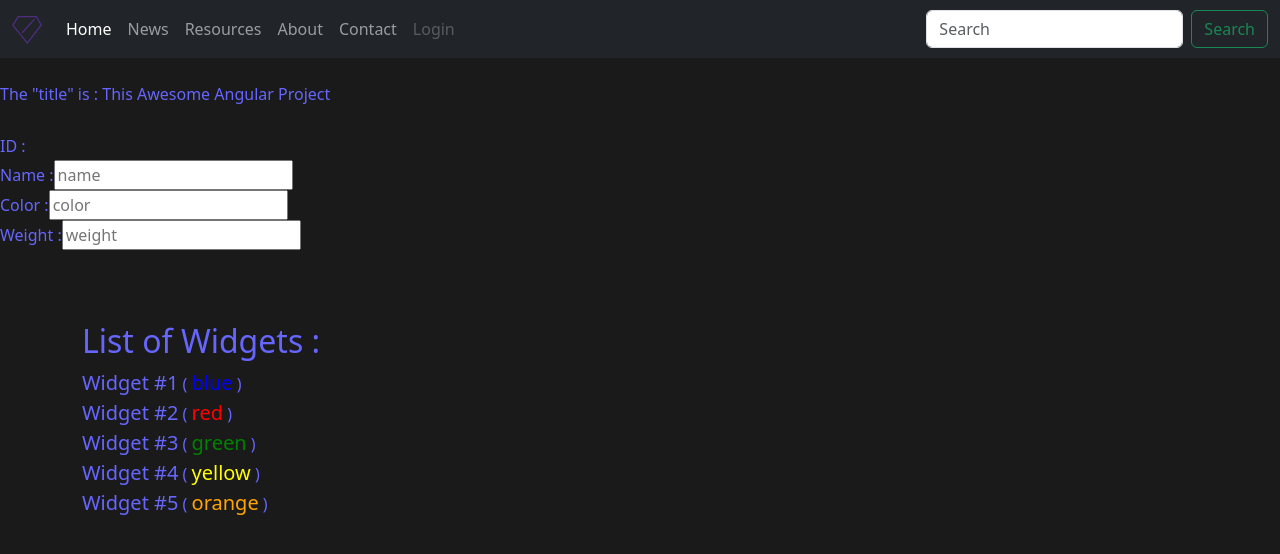
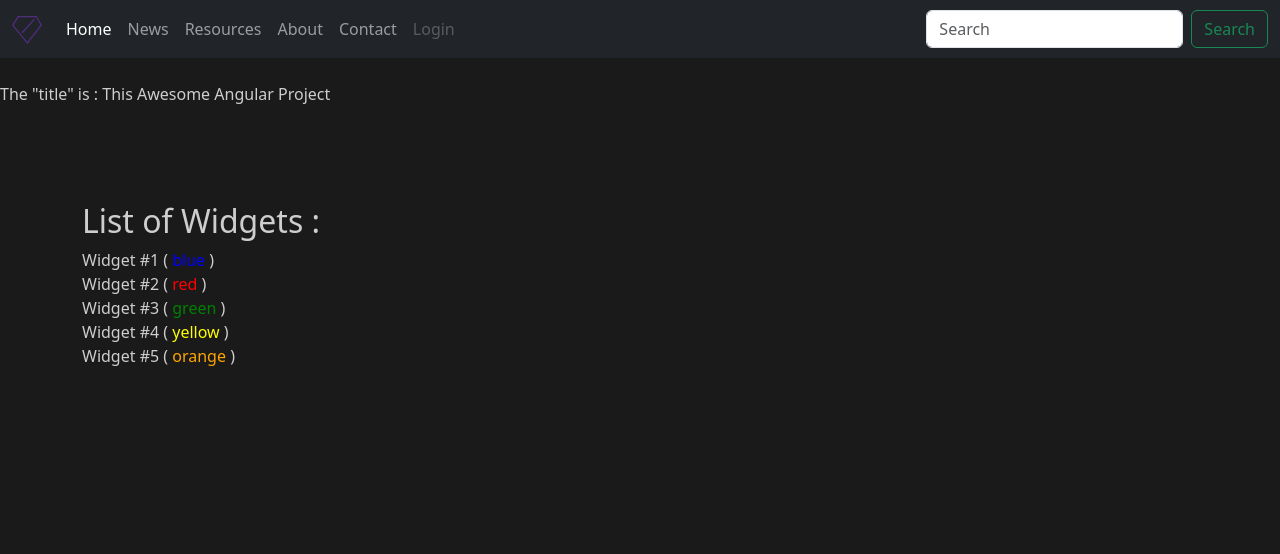
Before and after one commit to carpaltunnel/2024-spring-angular, an Angular app: page / in a window 1280 px wide. Shown: the top 554 px of the page. Built offline with nearby package versions, Linux system fonts and the light colour scheme.

Commit message:
style changes and show/hide selected widget

```diff
--- a/src/app/widgets/widgets.component.css
+++ b/src/app/widgets/widgets.component.css
@@ -1,4 +1,9 @@
 .widgets {
   padding: 0;
   list-style-type: none;
+  width: 15em;
 }
+
+.selected {
+  background-color: rgb(63, 0, 0);
+}
--- a/src/app/widgets/widgets.component.html
+++ b/src/app/widgets/widgets.component.html
@@ -1,3 +1,4 @@
+<div *ngIf="selectedWidget" class="container">
   <div>
     ID : <span>{{ selectedWidget.id }}</span>
   </div>
@@ -14,16 +15,15 @@
     <label for="weight">Weight : </label>
     <input [(ngModel)]="selectedWidget.weight" id="weight" placeholder="weight">
   </div>
+</div>
 
 <br><br><br>
 
 <div class="container">
   <h2>List of Widgets : </h2>
   <ul class="widgets">
-    <li *ngFor="let widget of widgets" (click)="select(widget)">
-
+    <li *ngFor="let widget of widgets" (click)="select(widget)" [class.selected]="selectedWidget === widget">
       <span>{{ widget.name }}</span> ( <span style="color: {{ widget.color }}">{{ widget.color }}</span> )
-
     </li>
   </ul>
 </div>
--- a/src/app/widgets/widgets.component.ts
+++ b/src/app/widgets/widgets.component.ts
@@ -1,18 +1,18 @@
 import { Component } from '@angular/core';
 import { Widget } from '../widget';
-import { NgFor, UpperCasePipe } from '@angular/common';
+import { NgFor, NgIf, UpperCasePipe } from '@angular/common';
 import { FormsModule } from '@angular/forms';
 import { WIDGETS } from '../mock-widgets';
 
 @Component({
   selector: 'app-widgets',
   standalone: true,
-  imports: [UpperCasePipe, FormsModule, NgFor],
+  imports: [UpperCasePipe, FormsModule, NgFor, NgIf],
   templateUrl: './widgets.component.html',
   styleUrl: './widgets.component.css'
 })
 export class WidgetsComponent {
-  selectedWidget: Widget = {} as Widget;
+  selectedWidget!: Widget;
 
   widgets = WIDGETS;
 
--- a/src/styles.css
+++ b/src/styles.css
@@ -1,7 +1,7 @@
 /* You can add global styles to this file, and also import other style files */
 body {
   background-color: #1a1a1a;
-  color: #6666ff;
+  color: #cecece;
 }
 
 h1 {
@@ -14,23 +14,6 @@ div#content {
 }
 
 div#content p {
-  text-align: center;
-}
-
-span {
-  font-size: 125%;
-}
-
-span.green-bold {
-  color: green;
-  font-weight: bold;
-}
-
-div#content p span {
-  text-decoration: underline;
-}
-
-#center-stuff {
   text-align: center;
 }
 
@@ -49,11 +32,3 @@ div.picture-frame {
   border-color: #9b9b9b;
   border-radius: 1em;
 }
-
-div#lower-puppy {
-  display: block;
-  margin-left: auto;
-  margin-right: auto;
-  width: 825px;
-  height: 48em;
-}
```
Lines whose indentation alone changed are shown as unchanged.
